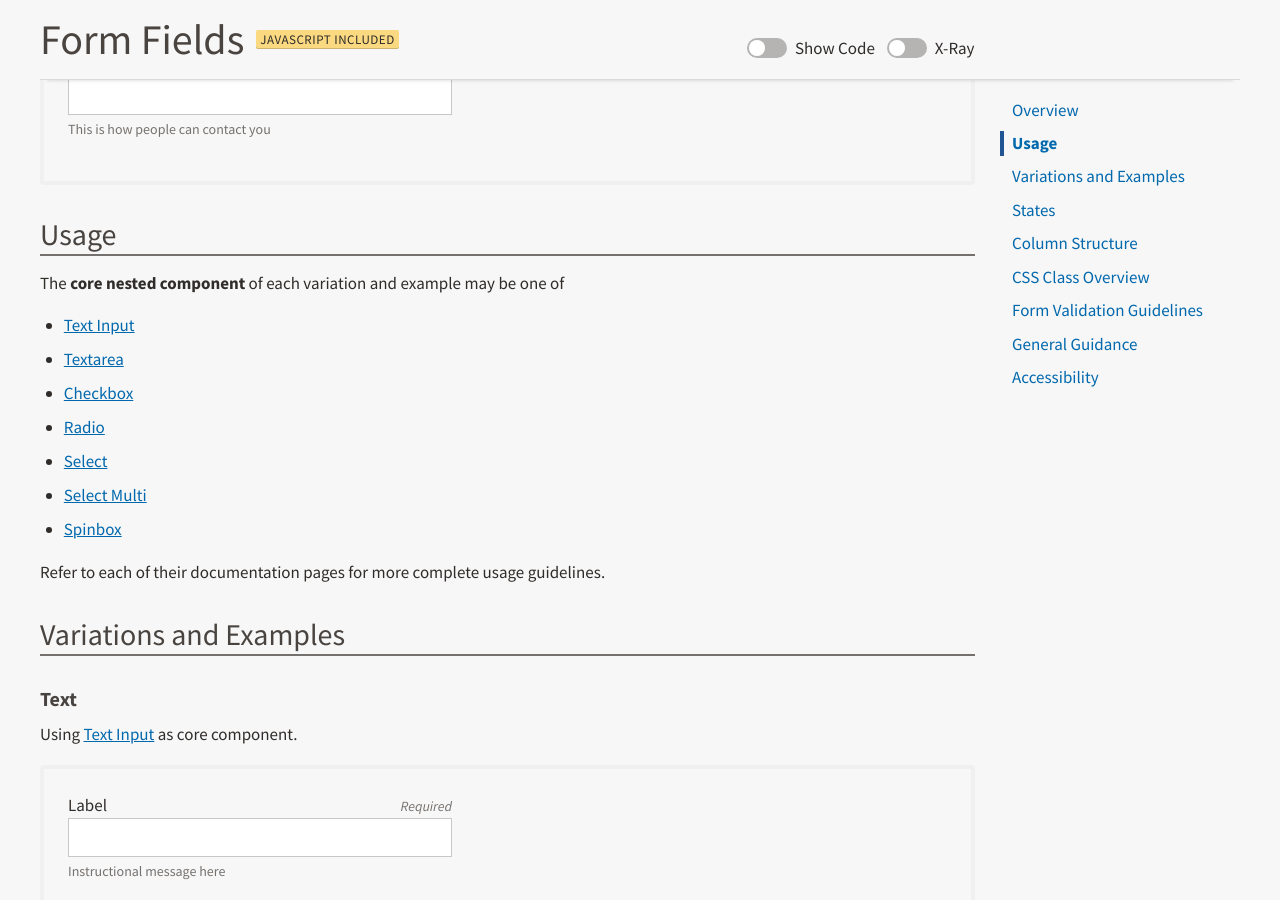
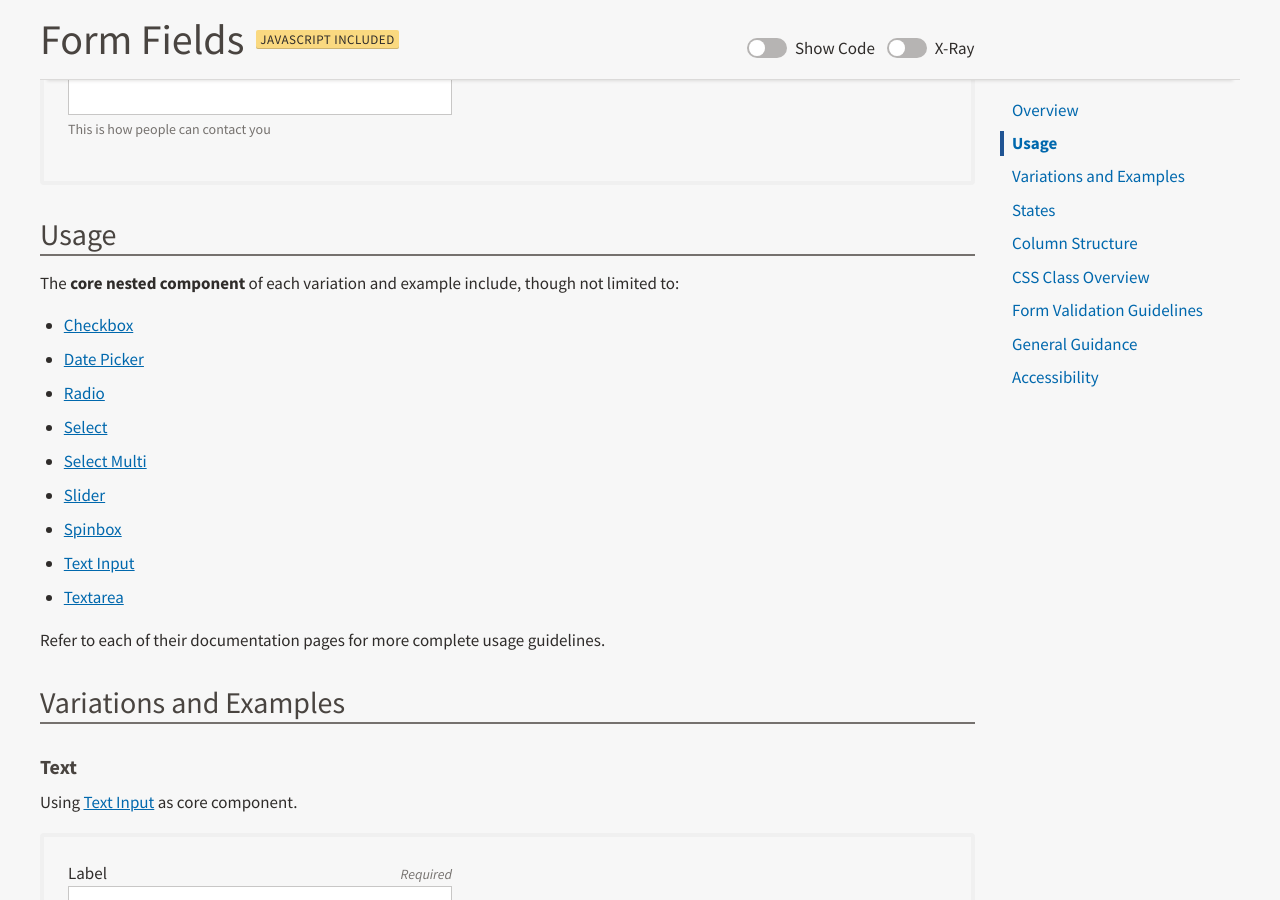
Before and after one commit to USDA-FSA/fsa-design-system, a Jekyll site: the page built from components/form-fields/index.md, in a window 1280 px wide and 900 px high, scrolled down 526 px. Built offline with Jekyll 4.4.1, drawn with Linux system fonts in a browser that asks for light colours; some of the changed text lies outside the part shown.

Commit message:
Added Slider references to Form Field [amends #362]

````diff
--- a/components/form-fields/index.md
+++ b/components/form-fields/index.md
@@ -19,15 +19,17 @@
 
 ## Usage
 
-The **core nested component** of each variation and example may be one of
+The **core nested component** of each variation and example include, though not limited to:
 
-* [Text Input]({{ site.baseurl }}components/text-input/)
-* [Textarea]({{ site.baseurl }}components/textarea/)
 * [Checkbox]({{ site.baseurl }}components/checkbox/)
+* [Date Picker]({{ site.baseurl }}components/date-picker/)
 * [Radio]({{ site.baseurl }}components/radio/)
 * [Select]({{ site.baseurl }}components/select/)
 * [Select Multi]({{ site.baseurl }}components/select-multi/)
+* [Slider]({{ site.baseurl }}components/slider/)
 * [Spinbox]({{ site.baseurl }}components/spinbox/)
+* [Text Input]({{ site.baseurl }}components/text-input/)
+* [Textarea]({{ site.baseurl }}components/textarea/)
 
 Refer to each of their documentation pages for more complete usage guidelines.
 
@@ -614,6 +616,33 @@
   <label class="fsa-field__label" for="uploadexample02020">Upload image preview</label>
   <input placeholder="Choosie choose choose something" accept="image/png, image/jpeg, image/gif" multiple class="fsa-input fsa-field__item" id="uploadexample02020" aria-describedby="lorem-1234-02020" aria-required="true" name="uploadexample02020" type="file" value="">
   <span class="fsa-field__help" id="lorem-1234-02020">Accepted file types: PNG, JPG, GIF</span>
+</div>
+```
+
+### Slider
+
+Using the [Slider]({{ site.baseurl }}components/slider/) as core component.
+
+<div class="ds-preview">
+  <div class="fsa-field">
+    <label class="fsa-field__label" for="lorem-range-7710">Label <span class="fsa-field__label-desc">Required</span></label>
+    <div class="fsa-level">
+      <span class="fsa-level__item--grow-auto">
+        <input class="fsa-slider fsa-field__item" id="lorem-range-7710" name="lorem-range-7710" type="range" min="0" max="100" value="90" step="1">
+      </span>
+      <span><output id="lorem-range-ouput-7710" name="lorem-range-ouput-7710" for="lorem-range-7710">90</output></span>
+    </div>
+  </div>
+</div>
+```html
+<div class="fsa-field">
+  <label class="fsa-field__label" for="lorem-range-7710">Label <span class="fsa-field__label-desc">Required</span></label>
+  <div class="fsa-level">
+    <span class="fsa-level__item--grow-auto">
+      <input class="fsa-slider fsa-field__item" id="lorem-range-7710" name="lorem-range-7710" type="range" min="0" max="100" value="90" step="1">
+    </span>
+    <span><output id="lorem-range-ouput-7710" name="lorem-range-ouput-7710" for="lorem-range-7710">90</output></span>
+  </div>
 </div>
 ```
 
````
